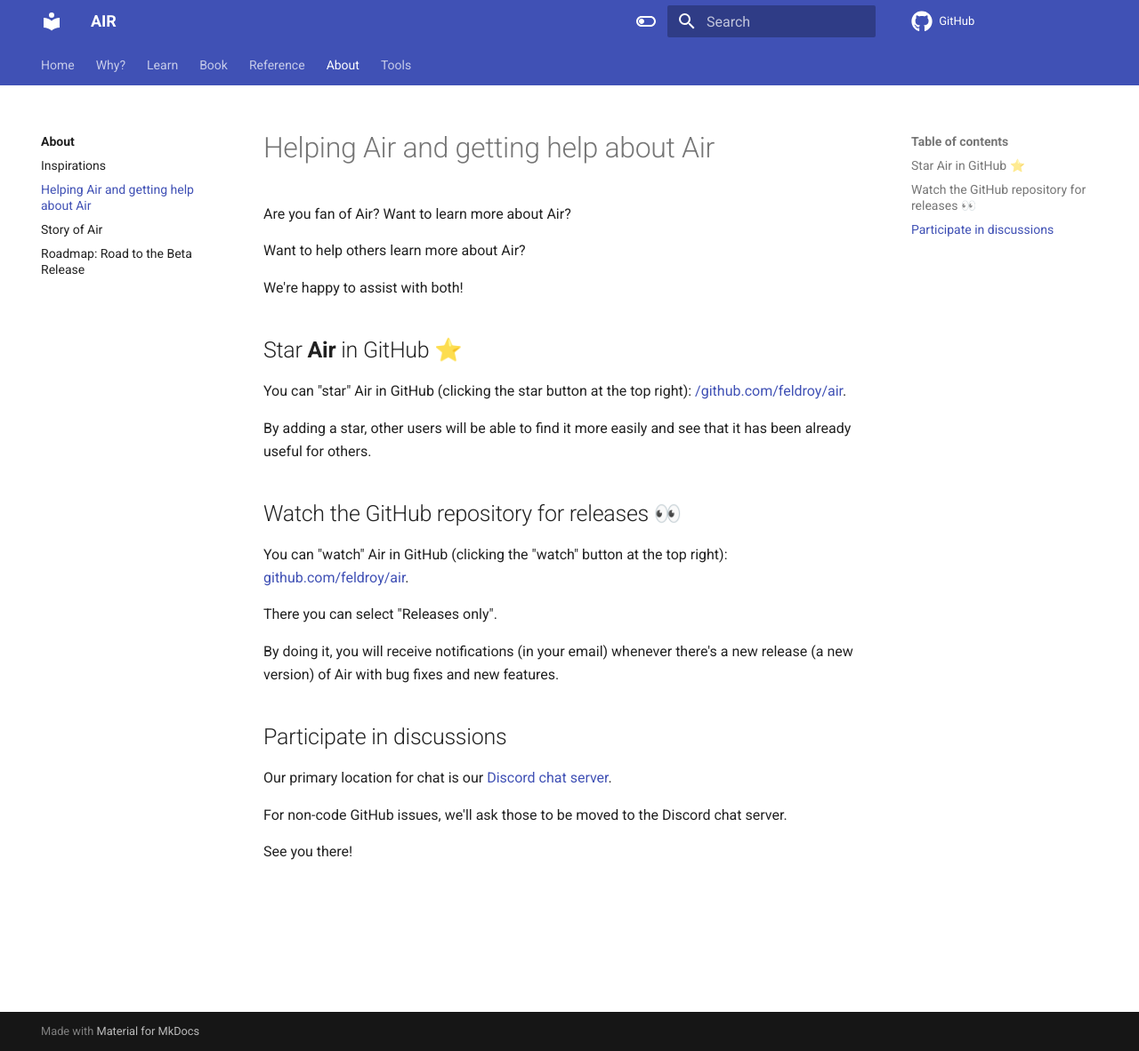
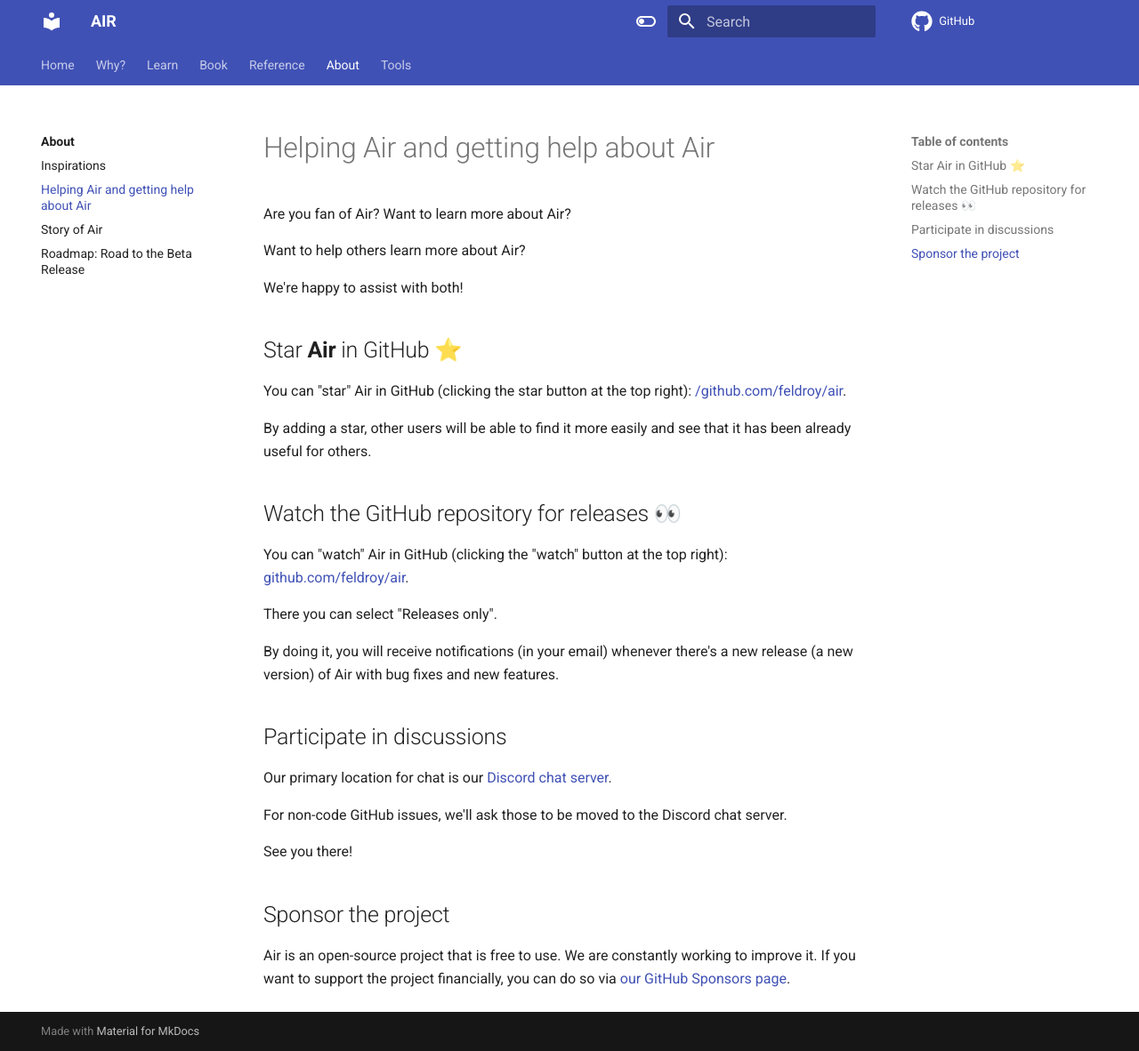
Before and after one commit to feldroy/air, an MkDocs documentation site: the page built from docs/about/help_air.md, in a window 1280 px wide and 1182 px high. Shown: the whole window at 89% size. Built offline with MkDocs 1.6.1 and Material for MkDocs 9.7.7, drawn with Linux system fonts in a browser that asks for light colours; comment, search, counter and statistics services are not loaded.

Commit message:
Update sponsors config

```diff
--- a/docs/about/help_air.md
+++ b/docs/about/help_air.md
@@ -27,3 +27,7 @@ Our primary location for chat is our [Discord chat server](https://discord.gg/zn
 For non-code GitHub issues, we'll ask those to be moved to the Discord chat server.
 
 See you there!
+
+## Sponsor the project
+
+Air is an open-source project that is free to use. We are constantly working to improve it. If you want to support the project financially, you can do so via <a href="https://github.com/sponsors/feldroy" target="_blank">our GitHub Sponsors page</a>.
```
Also changed, not shown: 1 other file.
